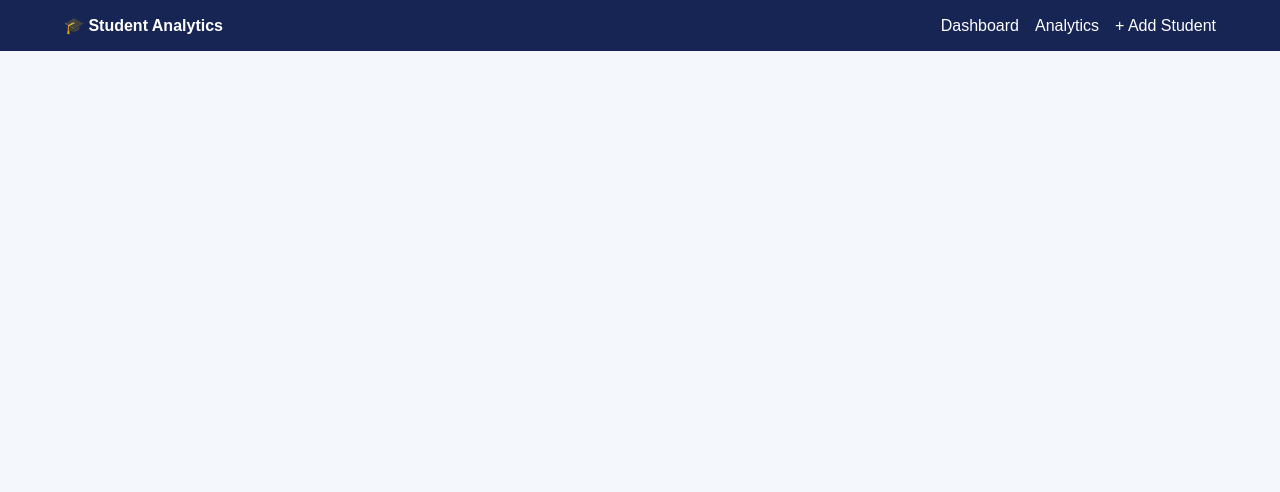
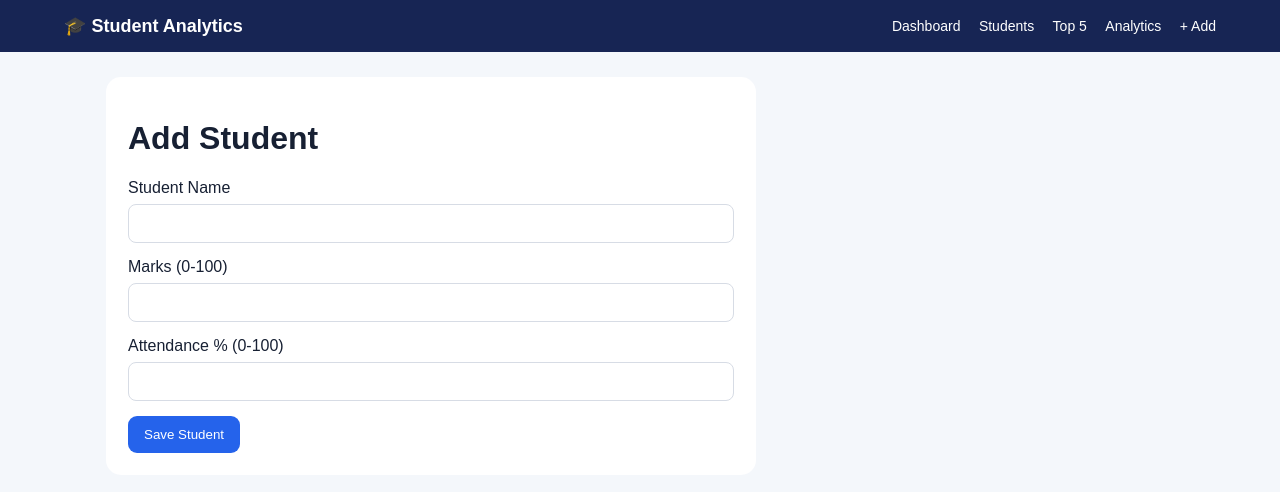
Before and after one commit to kmatloob156-coder/student-performance-analytics-1, a Flask app: page /add in a window 1280 px wide. Shown: the top 492 px of the page. Run offline with Flask 3, Linux system fonts and the light colour scheme.

Commit message:
Add student form to add.html template

```diff
--- a/templates/add.html
+++ b/templates/add.html
@@ -1,3 +1,8 @@
-<!doctype html><html><head><meta name="viewport" content="width=device-width,initial-scale=1"><title>Student Analytics</title><script src="https://cdn.jsdelivr.net/npm/chart.js"></script><style>
-*{box-sizing:border-box}body{margin:0;font-family:Arial,sans-serif;background:#f4f7fb;color:#172033}nav{background:#172554;color:white;padding:16px 5%;display:flex;justify-content:space-between;align-items:center}nav a{color:white;text-decoration:none;margin-left:16px}.container{max-width:1100px;margin:28px auto;padding:0 16px}.hero{background:linear-gradient(135deg,#1d4ed8,#4338ca);color:white;padding:28px;border-radius:18px;margin-bottom:22px}.cards{display:grid;grid-template-columns:repeat(4,1fr);gap:15px}.card{background:white;padding:20px;border-radius:15px;box-shadow:0 3px 14px #00000010}.num{font-size:28px;font-weight:bold;margin-top:8px}.btn{display:inline-block;background:#2563eb;color:white;padding:10px 15px;border-radius:9px;text-decoration:none;border:0;cursor:pointer}.tablebox{background:white;padding:16px;border-radius:15px;margin-top:20px;overflow:auto}table{width:100%;border-collapse:collapse}th,td{padding:12px;border-bottom:1px solid #eee;text-align:left}.form{background:white;padding:22px;border-radius:15px;max-width:650px}input,select{width:100%;padding:11px;margin:7px 0 15px;border:1px solid #ddd;border-radius:8px}.chart{background:white;padding:20px;border-radius:15px;margin-top:20px}@media(max-width:700px){.cards{grid-template-columns:repeat(2,1fr)}nav{display:block}nav div{margin-top:10px}.hero h1{font-size:25px}}
-</style></head><body><nav><b>🎓 Student Analytics</b><div><a href="/">Dashboard</a><a href="/analytics">Analytics</a><a href="/add">+ Add Student</a></div></nav>{% with messages=get_flashed_messages() %}{% if messages %}<div class="container"><b>{{messages[0]}}</b></div>{% endif %}{% endwith %}{% block content %}{% endblock %}</body></html>
+{% extends "base.html" %}{% block content %}
+<div class="container"><div class="form"><h1>Add Student</h1>
+<form method="post">
+<label>Student Name</label><input name="name" required>
+<label>Marks (0-100)</label><input name="marks" type="number" min="0" max="100" step="0.1" required>
+<label>Attendance % (0-100)</label><input name="attendance" type="number" min="0" max="100" step="0.1" required>
+<button class="primary">Save Student</button>
+</form></div></div>{% endblock %}
```
